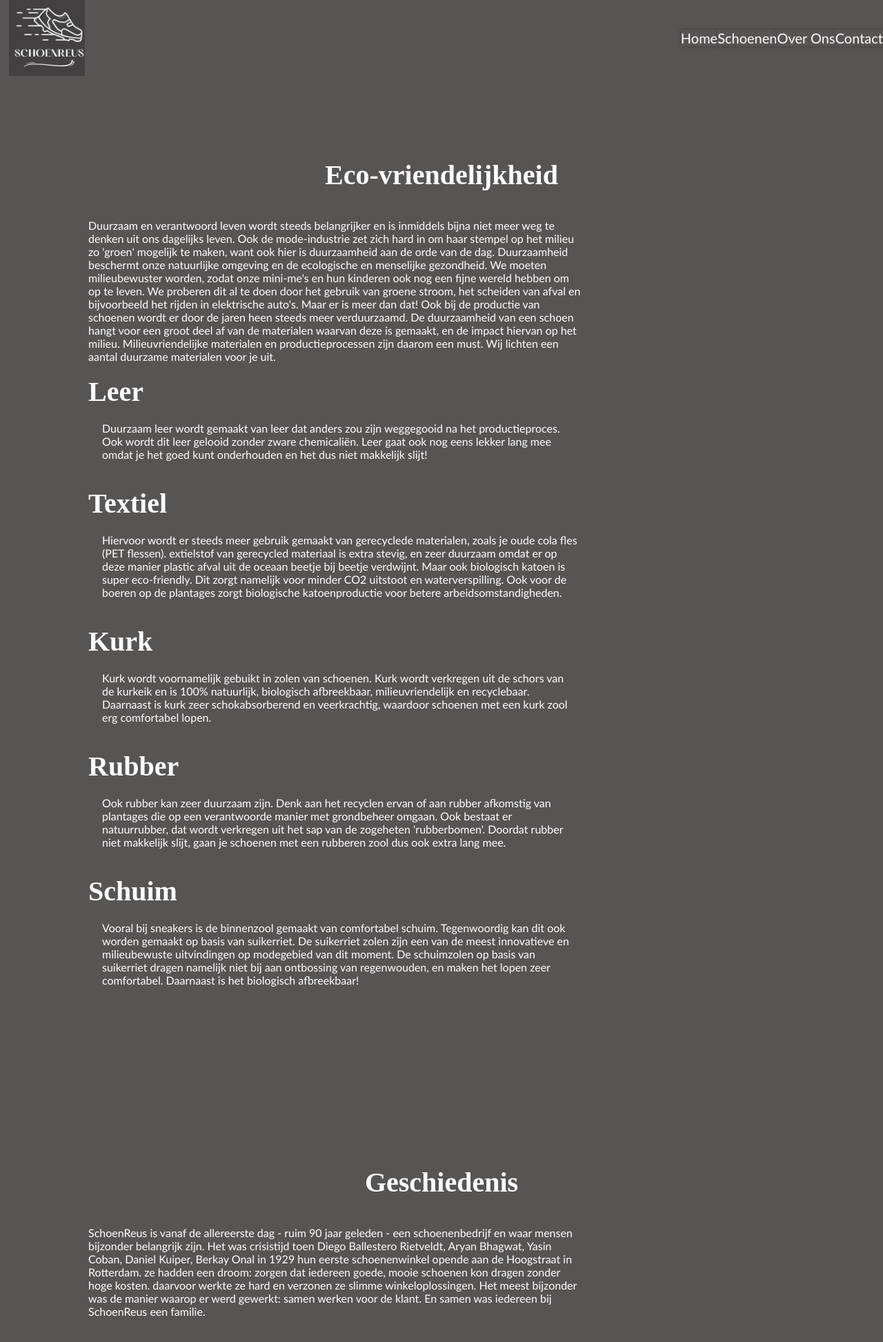
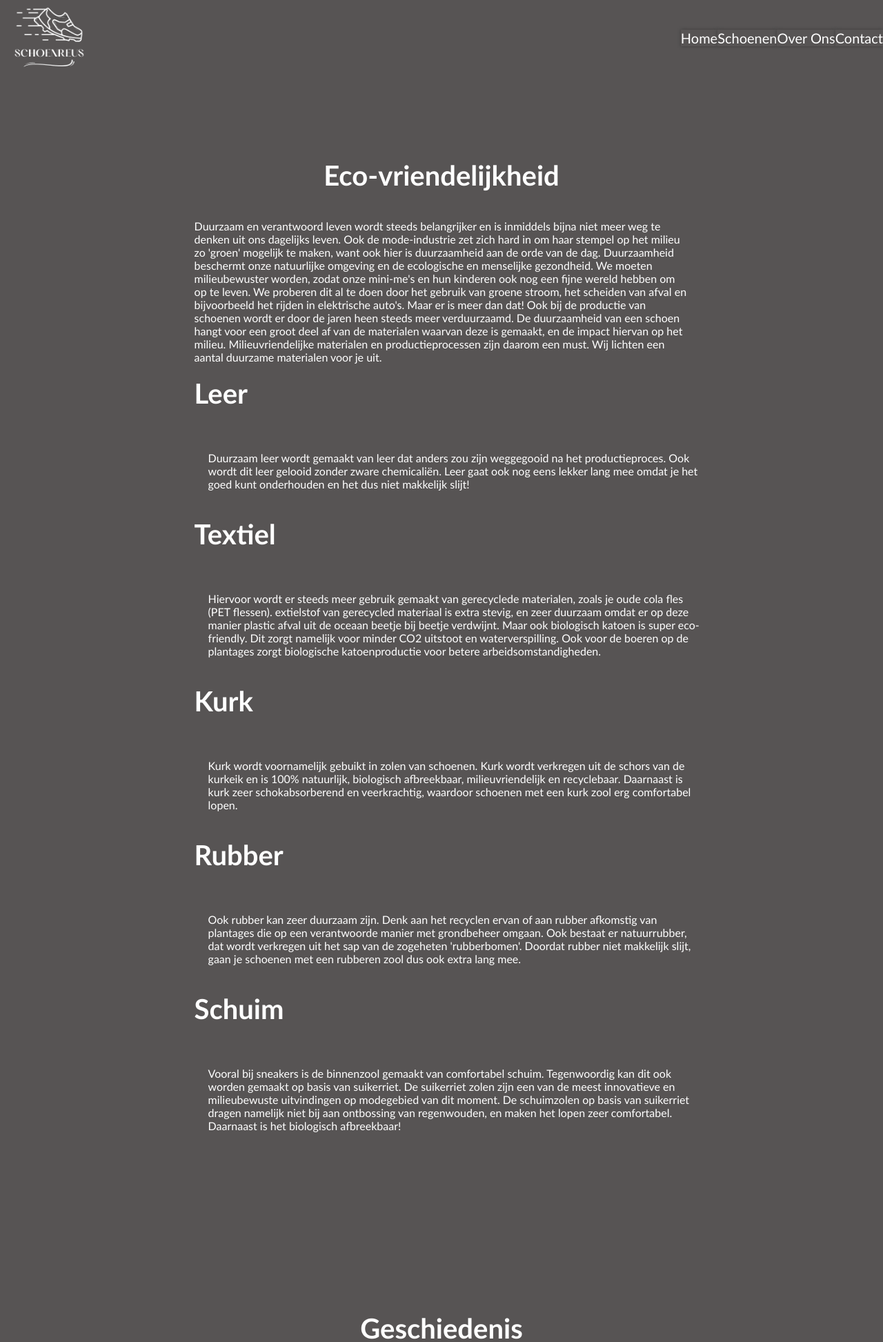
Before and after one commit to YasinCoban123/Project-3-2023, a PHP site: page /overons.php in a window 1280 px wide. Shown: the top 1945 px of the page at 69% size. Run offline with PHP 8.4, Linux system fonts and the light colour scheme.

Commit message:
yeahhhhhhhhhhhhhhhhhhhhhhhhhhhhh

```diff
--- a/project3/overons.php
+++ b/project3/overons.php
@@ -13,45 +13,96 @@
         <section class="overons">
           <article class="OverOnsArticle">
           <h2 class="OverOnsH">Eco-vriendelijkheid</h2>
-            <p class="OverOnsP">Duurzaam en verantwoord leven wordt steeds belangrijker en is inmiddels bijna niet meer weg te denken uit ons dagelijks leven. Ook de mode-industrie zet zich hard in om haar stempel op het milieu zo 'groen' mogelijk te maken, want ook hier is duurzaamheid aan de orde van de dag. Duurzaamheid beschermt onze natuurlijke omgeving en de ecologische en menselijke gezondheid. We moeten milieubewuster worden, zodat onze mini-me's en hun kinderen ook nog een fijne wereld hebben om op te leven. We proberen dit al te doen door het gebruik van groene stroom, het scheiden van afval en bijvoorbeeld het rijden in elektrische auto's. Maar er is meer dan dat! Ook bij de productie van schoenen wordt er door de jaren heen steeds meer verduurzaamd. De duurzaamheid van een schoen hangt voor een groot deel af van de materialen waarvan deze is gemaakt, en de impact hiervan op het milieu. Milieuvriendelijke materialen en productieprocessen zijn daarom een must. Wij lichten een aantal duurzame materialen voor je uit.</p></br>
+            <p class="OverOnsP">Duurzaam en verantwoord leven wordt steeds belangrijker
+              en is inmiddels bijna niet meer weg te denken uit ons dagelijks leven.
+              Ook de mode-industrie zet zich hard in om haar stempel op het milieu zo 'groen' mogelijk te maken,
+              want ook hier is duurzaamheid aan de orde van de dag.
+              Duurzaamheid beschermt onze natuurlijke omgeving en de ecologische en menselijke gezondheid.
+              We moeten milieubewuster worden, zodat onze mini-me's
+              en hun kinderen ook nog een fijne wereld hebben om op te leven.
+              We proberen dit al te doen door het gebruik van groene stroom,
+              het scheiden van afval en bijvoorbeeld het rijden in elektrische auto's.
+              Maar er is meer dan dat! Ook bij de productie van schoenen wordt er door de jaren heen
+              steeds meer verduurzaamd. De duurzaamheid van een schoen hangt voor een groot deel af van de materialen
+              waarvan deze is gemaakt, en de impact hiervan op het milieu.
+              Milieuvriendelijke materialen en productieprocessen zijn daarom een must.
+              Wij lichten een aantal duurzame materialen voor je uit.</p></br>
             <h2>Leer</h2>
             <div>
-            <p>Duurzaam leer wordt gemaakt van leer dat anders zou zijn weggegooid na het productieproces. Ook wordt dit leer gelooid zonder zware chemicaliën. Leer gaat ook nog eens lekker lang mee omdat je het goed kunt onderhouden en het dus niet makkelijk slijt!</p>
+            <p class="OverOnsP"">Duurzaam leer wordt gemaakt van leer dat anders zou zijn weggegooid na het productieproces.
+              Ook wordt dit leer gelooid zonder zware chemicaliën. Leer gaat ook nog eens lekker lang mee
+              omdat je het goed kunt onderhouden en het dus niet makkelijk slijt!</p>
             </div></br>
             <h2>Textiel</h2>
             <div>
-            <p>Hiervoor wordt er steeds meer gebruik gemaakt van gerecyclede materialen, zoals je oude cola fles (PET flessen). extielstof van gerecycled materiaal is extra stevig, en zeer duurzaam omdat er op deze manier plastic afval uit de oceaan beetje bij beetje verdwijnt. Maar ook biologisch katoen is super eco-friendly. Dit zorgt namelijk voor minder CO2 uitstoot en waterverspilling. Ook voor de boeren op de plantages zorgt biologische katoenproductie voor betere arbeidsomstandigheden.</p>
+            <p class="OverOnsP">Hiervoor wordt er steeds meer gebruik gemaakt van gerecyclede materialen,
+              zoals je oude cola fles (PET flessen). extielstof van gerecycled materiaal is extra stevig,
+              en zeer duurzaam omdat er op deze manier plastic afval uit de oceaan beetje bij beetje verdwijnt.
+              Maar ook biologisch katoen is super eco-friendly. Dit zorgt namelijk voor minder CO2 uitstoot
+              en waterverspilling. Ook voor de boeren op de plantages zorgt biologische katoenproductie
+              voor betere arbeidsomstandigheden.</p>
             </div></br>
             <h2>Kurk</h2>
             <div>
-            <p>Kurk wordt voornamelijk gebuikt in zolen van schoenen. Kurk wordt verkregen uit de schors van de kurkeik en is 100% natuurlijk, biologisch afbreekbaar, milieuvriendelijk en recyclebaar. Daarnaast is kurk zeer schokabsorberend en veerkrachtig, waardoor schoenen met een kurk zool erg comfortabel lopen.</p>
+            <p class="OverOnsP">Kurk wordt voornamelijk gebuikt in zolen van schoenen.
+              Kurk wordt verkregen uit de schors van de kurkeik en is 100% natuurlijk,
+              biologisch afbreekbaar, milieuvriendelijk en recyclebaar.
+              Daarnaast is kurk zeer schokabsorberend en veerkrachtig,
+              waardoor schoenen met een kurk zool erg comfortabel lopen.</p>
             </div></br>
             <h2>Rubber</h2>
             <div>
-            <p>Ook rubber kan zeer duurzaam zijn. Denk aan het recyclen ervan of aan rubber afkomstig van plantages die op een verantwoorde manier met grondbeheer omgaan. Ook bestaat er natuurrubber, dat wordt verkregen uit het sap van de zogeheten 'rubberbomen'. Doordat rubber niet makkelijk slijt, gaan je schoenen met een rubberen zool dus ook extra lang mee.</p>
+            <p class="OverOnsP">Ook rubber kan zeer duurzaam zijn. Denk aan het recyclen ervan of aan rubber afkomstig
+              van plantages die op een verantwoorde manier met grondbeheer omgaan.
+              Ook bestaat er natuurrubber, dat wordt verkregen uit het sap van de zogeheten 'rubberbomen'.
+              Doordat rubber niet makkelijk slijt, gaan je schoenen met een rubberen zool dus ook extra lang mee.</p>
             </div></br>
             <h2>Schuim</h2>
             <div>
-            <p>Vooral bij sneakers is de binnenzool gemaakt van comfortabel schuim. Tegenwoordig kan dit ook worden gemaakt op basis van suikerriet. De suikerriet zolen zijn een van de meest innovatieve en milieubewuste uitvindingen op modegebied van dit moment. De schuimzolen op basis van suikerriet dragen namelijk niet bij aan ontbossing van regenwouden, en maken het lopen zeer comfortabel. Daarnaast is het biologisch afbreekbaar!</p>
+            <p class="OverOnsP">Vooral bij sneakers is de binnenzool gemaakt van comfortabel schuim.
+              Tegenwoordig kan dit ook worden gemaakt op basis van suikerriet.
+              De suikerriet zolen zijn een van de meest innovatieve en
+              milieubewuste uitvindingen op modegebied van dit moment.
+              De schuimzolen op basis van suikerriet dragen namelijk niet bij aan ontbossing van regenwouden,
+              en maken het lopen zeer comfortabel. Daarnaast is het biologisch afbreekbaar!</p>
            </div>
           </article>
         </section>
         <section class="overons">
           <article class="OverOnsArticle">
           <h2 class="OverOnsH">Geschiedenis</h2>
-            <p class="OverOnsP">SchoenReus is vanaf de allereerste dag - ruim 90 jaar geleden - een schoenenbedrijf en waar mensen bijzonder belangrijk zijn. Het was crisistijd toen Diego Ballestero Rietveldt,  Aryan Bhagwat, Yasin Coban, Daniel Kuiper, Berkay Onal in 1929 hun eerste schoenenwinkel opende aan de Hoogstraat in Rotterdam. ze hadden een droom: zorgen dat iedereen goede, mooie schoenen kon dragen zonder hoge kosten. daarvoor werkte ze hard en verzonen ze slimme winkeloplossingen. Het meest bijzonder was de manier waarop er werd gewerkt: samen werken voor de klant. En samen was iedereen bij SchoenReus een familie.</p>
+            <p class="OverOnsP">SchoenReus is vanaf de allereerste dag - ruim 90 jaar geleden -
+              een schoenenbedrijf en waar mensen bijzonder belangrijk zijn.
+              Het was crisistijd toen Diego Ballestero Rietveldt, Aryan Bhagwat, Yasin Coban, Daniel Kuiper,
+              Berkay Onal in 1929 hun eerste schoenenwinkel opende aan de Hoogstraat in Rotterdam.
+              Ze hadden een droom: zorgen dat iedereen goede, mooie schoenen kon dragen zonder hoge kosten.
+              Daarvoor werkte ze hard en verzonen ze slimme winkeloplossingen.
+              Het meest bijzonder was de manier waarop er werd gewerkt: samen werken voor de klant.
+              En samen was iedereen bij SchoenReus een familie.</p>
           </article>
         </section>
         <section class="overons">
           <article class="OverOnsArticle">
           <h2 class="OverOnsH">Doelstellingen</h2>
-            <p class="OverOnsP">“Met schoenen die aan de voet passen, maar niet in iemands hoofd, kun je iemand doodongeluk maken. Naar mijn mening zelfs ongelukkiger dan met schoenen die pijn doen. Daarom doen we ons uiterste best om te zorgen dat schoenen elk seizoen mooier worden. De korte communicatielijnen met de meeste van onze fabrikanten en hun open oor helpt enorm om de kloof tussen hippe en goede schoenen elk seizoen kleiner te maken.”</p></br>
+            <p class="OverOnsP">“Met schoenen die aan de voet passen, maar niet in iemands hoofd,
+              kun je iemand doodongeluk maken. Naar mijn mening zelfs ongelukkiger dan met schoenen
+              die pijn doen. Daarom doen we ons uiterste best om te zorgen dat schoenen elk seizoen mooier worden.
+              De korte communicatielijnen met de meeste van onze fabrikanten en hun open oor helpt enorm om
+              de kloof tussen hippe en goede schoenen elk seizoen kleiner te maken.”</p> </br>
             </br><h2>Toekomst</h2>
             <div>
-            <p>
-            “Sinds 2008 ervaren we dat onze klanten kritischer en veeleisender worden. Als de klant voorheen niet kon kiezen, was het vaak zo dat hij zei: “Ik neem ze allebei – of alle drie.” Die tijd is echt voorbij.
-            Bij jonge ouders zien we steeds vaker dat ze meerdere winkels af gaan en bij elke zaak een paar schoenen apart laten zetten om even na te denken. Ouders die op zaterdag van ’s morgens 10:00 tot ’s avonds 17:00 uur met hun kleuter op pad zijn om de mooiste schoenen te vinden zijn geen uitzondering meer, sommige doen dit meerdere zaterdagen achter elkaar voordat ze uiteindelijk een beslissing nemen.
-            Ons antwoord op deze ontwikkeling is ons focussen op waar we goed in zijn: het grootste assortiment dames-, heren- en kinderschoenen in de wijde omtrek, voeten op blijven meten, eerlijk en deskundig advies geven en zorgen voor een scherpe prijsstelling. En voor wie extra op de prijs wil letten hebben we tegenover onze winkel een outlet.”</p>
+            <p class="OverOnsP">
+            “Sinds 2008 ervaren we dat onze klanten kritischer en veeleisender worden.
+            Als de klant voorheen niet kon kiezen, was het vaak zo dat hij zei: “Ik neem ze allebei – of alle drie.”
+            Die tijd is echt voorbij. Bij jonge ouders zien we steeds vaker dat ze meerdere winkels af gaan
+            en bij elke zaak een paar schoenen apart laten zetten om even na te denken.
+            Ouders die op zaterdag van ’s morgens 10:00 tot ’s avonds 17:00 uur met hun kleuter op pad zijn om
+            de mooiste schoenen te vinden zijn geen uitzondering meer, sommige doen dit
+            meerdere zaterdagen achter elkaar voordat ze uiteindelijk een beslissing nemen.
+            Ons antwoord op deze ontwikkeling is ons focussen op waar we goed in zijn:
+            het grootste assortiment dames-, heren- en kinderschoenen in de wijde omtrek, voeten op blijven
+            meten, eerlijk en deskundig advies geven en zorgen voor een scherpe prijsstelling.
+            En voor wie extra op de prijs wil letten hebben we tegenover onze winkel een outlet.”</p>
             <div>
           </article>
         </section>
@@ -60,35 +111,35 @@
           <article class="OverOnsArticle">
     <h2>Diego Ballestero Rietveldt</h2>
     <div>
-    <p>According to all known laws of aviation, there is no way a bee should be able to fly. Its wings are too small to get its fat little body off the ground. The bee, of course, flies anyway because bees don't care what humans think is impossible.</p>
+    <p class="OverOnsP">According to all known laws of aviation, there is no way a bee should be able to fly. Its wings are too small to get its fat little body off the ground. The bee, of course, flies anyway because bees don't care what humans think is impossible.</p>
   <img src="img/kummma.jpeg" alt="">
   </div>
   </article>
   <article class="Aryan, OverOnsArticle">
     <h2>Aryan Bhagwat</h2>
     <div>
-    <p>According to all known laws of aviation, there is no way a bee should be able to fly. Its wings are too small to get its fat little body off the ground. The bee, of course, flies anyway because bees don't care what humans think is impossible.</p>
+    <p class="OverOnsP">According to all known laws of aviation, there is no way a bee should be able to fly. Its wings are too small to get its fat little body off the ground. The bee, of course, flies anyway because bees don't care what humans think is impossible.</p>
   <img src="img/kummma.jpeg" alt="">
   </div>
   </article>
   <article class="Yasin, OverOnsArticle">
     <h2>Yasin Coban</h2>
     <div>
-    <p>According to all known laws of aviation, there is no way a bee should be able to fly. Its wings are too small to get its fat little body off the ground. The bee, of course, flies anyway because bees don't care what humans think is impossible.</p>
+    <p class="OverOnsP">According to all known laws of aviation, there is no way a bee should be able to fly. Its wings are too small to get its fat little body off the ground. The bee, of course, flies anyway because bees don't care what humans think is impossible.</p>
   <img src="img/kummma.jpeg" alt="">
   </div>
   </article>
   <article class="Daniel, OverOnsArticle">
     <h2>Daniel Kuiper</h2>
     <div>
-    <p>According to all known laws of aviation, there is no way a bee should be able to fly. Its wings are too small to get its fat little body off the ground. The bee, of course, flies anyway because bees don't care what humans think is impossible.</p>
+    <p class="OverOnsP">According to all known laws of aviation, there is no way a bee should be able to fly. Its wings are too small to get its fat little body off the ground. The bee, of course, flies anyway because bees don't care what humans think is impossible.</p>
   <img src="img/kummma.jpeg" alt="">
   </div>
   </article>
   <article class="Berkay, OverOnsArticle">
     <h2>Berkay Onal</h2>
     <div>
-    <p>According to all known laws of aviation, there is no way a bee should be able to fly. Its wings are too small to get its fat little body off the ground. The bee, of course, flies anyway because bees don't care what humans think is impossible.</p>
+    <p class="OverOnsP">According to all known laws of aviation, there is no way a bee should be able to fly. Its wings are too small to get its fat little body off the ground. The bee, of course, flies anyway because bees don't care what humans think is impossible.</p>
   <img src="img/kummma.jpeg" alt="">
   </div>
   </article>
--- a/project3/style.css
+++ b/project3/style.css
@@ -1,11 +1,7 @@
-/* Yasin's CSS code (5 - 284). */
-
-
 * {
   margin: 0;
   padding: 0;
-  background-color: #575454;
-  box-sizing: border-box;
+  background: #575454;
 }
 
 #logo {
@@ -15,17 +11,18 @@
   left: 1%;
 }
 
+
+/* Nav */
+
+
 nav {
   display: flex;
   height: 110px;
-
+  width: 100%;
   align-items: center;
-
   font-family: 'Trebuchet MS', 'Lucida Sans Unicode', 'Lucida Grande', 'Lucida Sans', Arial, sans-serif;
   font-size: 20px;
 }
-
-
 
 ul {
   display: flex;
@@ -52,6 +49,12 @@
   margin-bottom: 600px;
   margin-right: 100px;
 }*/
+
+
+
+/* Nav */
+
+
 
 .achtergrondfoto {
   background: #000000;
@@ -108,7 +111,7 @@
 
 aside {
   flex-basis: 250px;
-  background-color: #1f1d1d;
+  background-color: #272424;
   padding: 20px;
 }
 
@@ -255,7 +258,7 @@
 .contactbtn {
 	width: 100%;
 	padding: 0.5rem 1rem;
-	background-color: #000000;
+	background: #000000;
 	color: #fff;
 	font-size: 20px;
 	cursor: pointer;
@@ -263,11 +266,11 @@
 }
 
 .contactbtn:hover {
-  background-color: #302b2b;
+  background: #302b2b;
 }
 
 .field:focus {
-  background-color: #fff;
+  background: #fff;
 }
 
 .Diego {
@@ -313,7 +316,7 @@
   align-items: center;
   flex-wrap: wrap;
 }
-.overons p {
+.overons {
   max-width: 70%;
   color: white;
   font-family:'Gill Sans', 'Gill Sans MT', Calibri, 'Trebuchet MS', sans-serif ;
@@ -354,16 +357,27 @@
   flex-direction: column;
   padding: 15vh 0px 15vh 0px;
 }
-/* :) */
-/* Diego's CSS code (292 - ). */
 
 
+
+/* :) */
+
+
+
+/* Footer */
+
+
+
+#footer_tekst {
+  background: #222222;;
+}
 
 footer {
   position: relative;
   bottom: 0%;
   display: flex;
   justify-content: center;
+  align-items: center;
   padding-top: 5px;
   height: 9vh;
   width: 100%;
```
Also changed, not shown: project3/img/schoenreus logo.png. Lines whose indentation alone changed are shown as unchanged.
